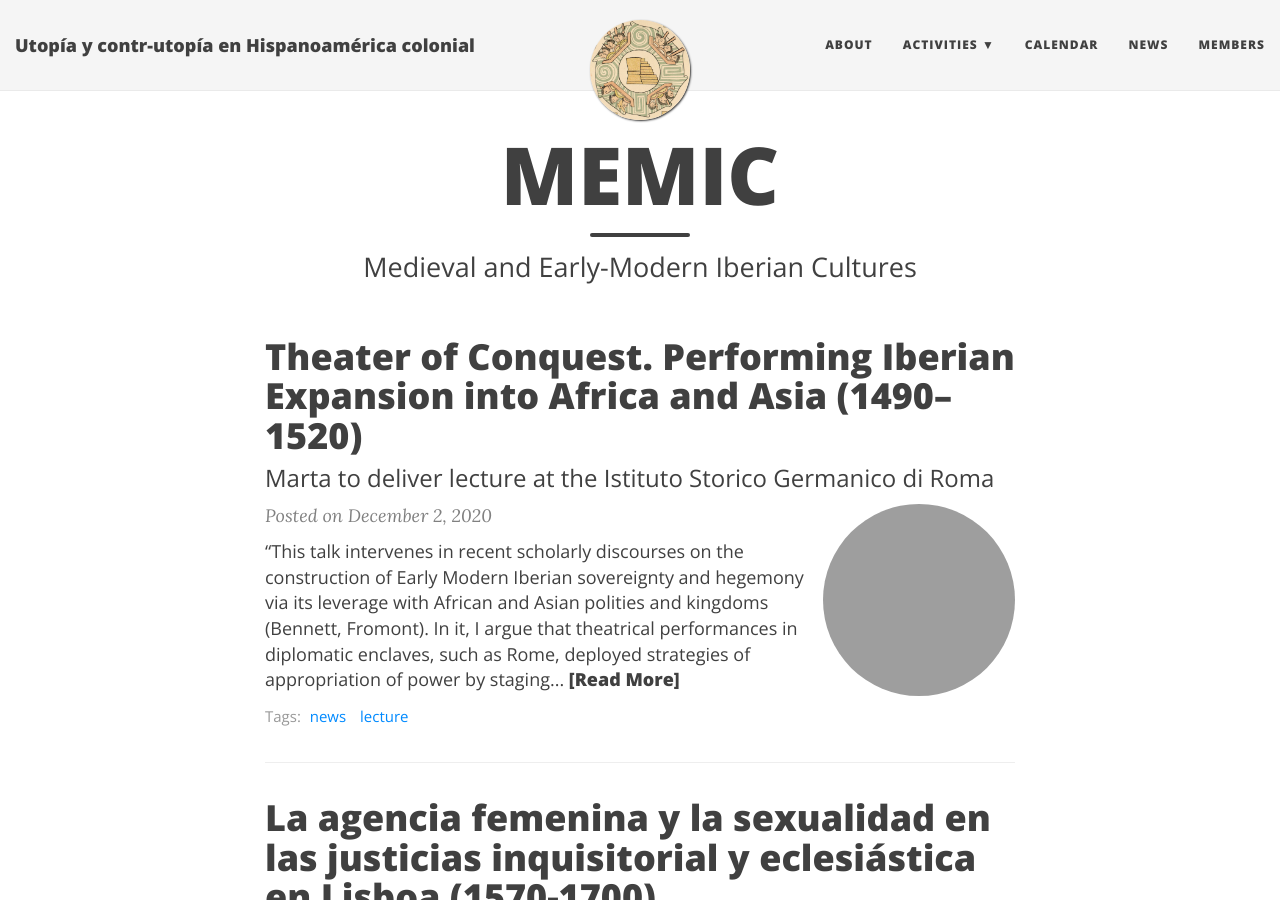
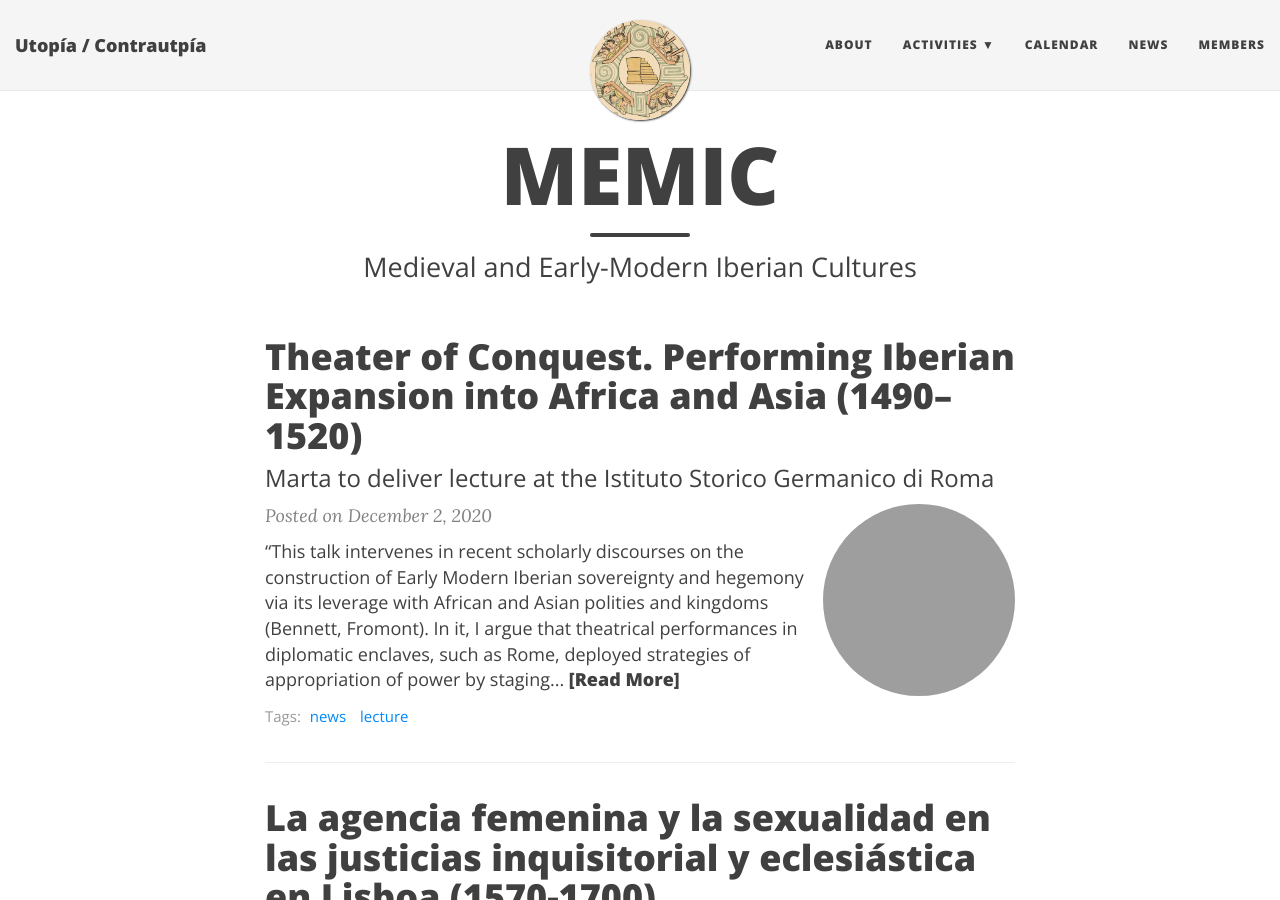
Before and after one commit to Hipomenes/diosas, a Jekyll site: the page built from index.html, in a window 1280 px wide and 900 px high. Built offline with Jekyll 4.4.1, drawn with Linux system fonts in a browser that asks for light colours; nearby versions of some CDN libraries; the list of posts is cut into pages by our own code; grey boxes are pictures that could not be loaded.

Commit message:
Update _config.yml

```diff
--- a/_config.yml
+++ b/_config.yml
@@ -2,10 +2,10 @@
 remote_theme: daattali/beautiful-jekyll@5.0.0 to your _config.yml
 
 # Name of website
-title: Utopía y contr-utopía en Hispanoamérica colonial
+title: Utopía / Contrautpía
 
 # Short description of your site
-description: Primavera 2021, Boston University
+description: El pensamiento utópico en Hispanoamérica colonial
 
 # --- Local development options ---
 # If your website is hosted locally rather than on GitHub, then you need to uncomment the next two parameters to set the url and baseurl
```
